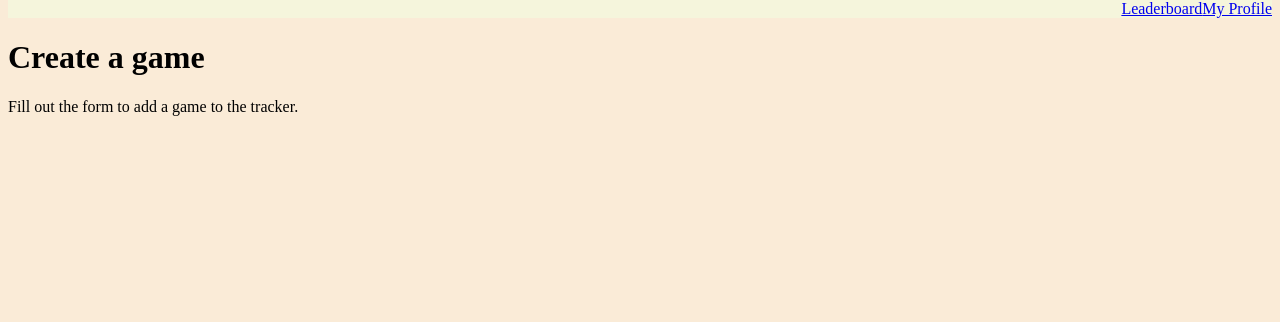
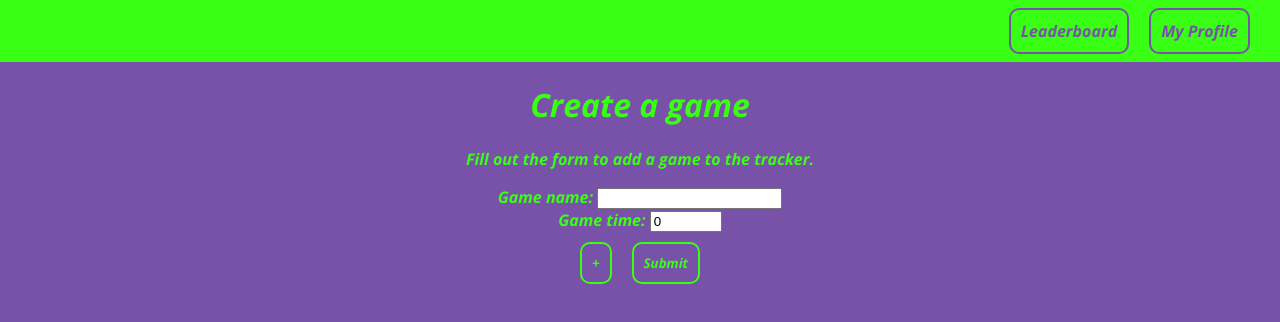
Before and after one commit to mcgoddard/gamma-gt, a React (Vite) app in the folder web_app/: page /create_game in a window 1280 px wide. Shown: the top 322 px of the page. Built offline with nearby package versions, Linux system fonts and the light colour scheme.

Commit message:
More styling and working add game page

```diff
--- a/web_app/index.css
+++ b/web_app/index.css
@@ -1,9 +1,58 @@
 body {
     background-color: antiquewhite;
     margin-top: 0px;
+    color: #39FF14;
+    background-color: #7851a9;
+    text-align: center;
+    margin: auto;
+    font-family: 'Open Sans', sans-serif;
 }
 
 .navbar {
-    background-color: beige;
+    background-color: #39FF14;
     text-align: right;
+    padding: 20px;
 }
+
+
+.button {
+    margin: 20px;
+    padding: 10px;
+    text-decoration: none;
+    background-color: #7851a9;
+    color: #39FF14;
+    border-radius: 10px;
+    border-color: #39FF14;
+    border-style: solid;
+    border-width: 2px;
+    margin: 10px;
+    font-family: 'Open Sans', sans-serif;
+}
+
+.navbar a {
+    margin: 10px;
+    padding: 10px;
+    text-decoration: none;
+    background-color: #39FF14;
+    color: #7851a9;
+    border-radius: 10px;
+    border-color: #7851a9;
+    border-style: solid;
+    border-width: 2px;
+}
+
+td a {
+    color: #39FF14;
+}
+
+table {
+    margin: 20px auto;
+}
+
+th {
+    padding: 10px;
+}
+
+td {
+    padding: 10px;
+}
--- a/web_app/index.html
+++ b/web_app/index.html
@@ -4,6 +4,8 @@
         <meta charset='UTF-8'>
         <meta name='viewport' content='width=device-width, initial-scale=1.0'>
         <title>Gamma-GT</title>
+        <link rel="preconnect" href="https://fonts.gstatic.com">
+        <link href="https://fonts.googleapis.com/css2?family=Open+Sans:ital,wght@1,700&display=swap" rel="stylesheet">
     </head>
     <body>
         <main></main>
--- a/web_app/package.json
+++ b/web_app/package.json
@@ -4,6 +4,7 @@
   "description": "The frontend of the gt-gamma service.",
   "main": "index.js",
   "scripts": {
+    "start": "./node_modules/.bin/parcel serve index.html",
     "test": "echo \"Error: no test specified\" && exit 1"
   },
   "repository": {
@@ -20,6 +21,7 @@
     "axios": "^0.21.1",
     "react": "^17.0.1",
     "react-dom": "^17.0.1",
+    "react-router": "^5.2.0",
     "react-router-dom": "^5.2.0"
   },
   "devDependencies": {
--- a/web_app/pages/CreateGame.jsx
+++ b/web_app/pages/CreateGame.jsx
@@ -1,10 +1,97 @@
-import React from 'react';
+import React, { useState } from 'react';
+import { withRouter } from 'react-router';
+import { addGame } from '../utils/api';
 
-const CreateGame = () => (
-  <>
-    <h1>Create a game</h1>
-    <p>Fill out the form to add a game to the tracker.</p>
-  </>
-);
+const CreateGame = withRouter(({ history }) => {
+  const [players, setPlayers] = useState([]);
+  const [name, setName] = useState('');
+  const [gameTime, setGameTime] = useState(0);
+  const [errors, setErrors] = useState([]);
+  const submit = async (event) => {
+    event.preventDefault();
+    const newErrors = [];
+    if (players.length < 2) {
+      newErrors.push('You must have at least 2 players.');
+    }
+    if (gameTime <= 0 || gameTime > 1440) {
+      newErrors.push('Game time must be between.');
+    }
+    if (name === '') {
+      newErrors.push('You must provide a game name.');
+    }
+    if (players.some((player) => player.name === '')) {
+      newErrors.push('All players must have a name.');
+    }
+    if (newErrors.length > 0) {
+      setErrors(newErrors);
+    } else {
+      await addGame('TheHighGround', {
+        gameTime,
+        name,
+        players,
+      });
+      history.push('/profile/TheHighGround');
+    }
+  };
+  const changeGameTime = (event) => {
+    setGameTime(event.target.value);
+  };
+  const changeGameName = (event) => {
+    setName(event.target.value);
+  };
+  const addRow = (event) => {
+    event.preventDefault();
+    const newPlayers = [...players, {
+      name: '',
+      winner: false,
+    }];
+    setPlayers(newPlayers);
+  };
+  const removeRow = (index, event) => {
+    event.preventDefault();
+    const newPlayers = [...players];
+    newPlayers.splice(index, 1);
+    setPlayers(newPlayers);
+  };
+  const changePlayerName = (index, event) => {
+    const newPlayers = [...players];
+    newPlayers[index].name = event.target.value;
+    setPlayers(newPlayers);
+  };
+  const changePlayerWinner = (index, event) => {
+    const newPlayers = [...players];
+    newPlayers[index].winner = event.target.value;
+    setPlayers(newPlayers);
+  };
+  return (
+    <>
+      <h1>Create a game</h1>
+      <p>Fill out the form to add a game to the tracker.</p>
+      <form action="#">
+        <div>
+          <label htmlFor="name">
+            <span>Game name: </span>
+            <input type="text" name="name" id="name" value={name} onChange={changeGameName} />
+          </label>
+        </div>
+        <div>
+          <label htmlFor="gameTime">
+            <span>Game time: </span>
+            <input type="number" value={gameTime} onChange={changeGameTime} min="0" max="1440" />
+          </label>
+        </div>
+        {players.map((player, index) => (
+          <div>
+            <input type="text" value={player.name} onChange={changePlayerName.bind(null, index)} />
+            <input type="checkbox" value={player.winner} onChange={changePlayerWinner.bind(null, index)} />
+            <input className="button" type="submit" onClick={removeRow.bind(null, index)} value="-" />
+          </div>
+        ))}
+        <input className="button" type="submit" onClick={addRow} value="+" />
+        <input className="button" type="submit" onClick={submit} value="Submit" />
+      </form>
+    </>
+  );
+});
 
 export default CreateGame;
--- a/web_app/pages/Leaderboard.jsx
+++ b/web_app/pages/Leaderboard.jsx
@@ -30,7 +30,7 @@ const Leaderboard = () => {
         </thead>
         <tbody>
           {topScorers.map((scorer) => (
-            <tr>
+            <tr key={scorer.name}>
               <td>
                 <Link to={`/profile/${scorer.name}`}>{scorer.name}</Link>
               </td>
@@ -54,11 +54,11 @@ const Leaderboard = () => {
         </thead>
         <tbody>
           {mostPlayed.map((player) => (
-            <tr>
+            <tr key={player.name}>
               <td>
                 <Link to={`/profile/${player.name}`}>{player.name}</Link>
               </td>
-              <td>{player.games_played}</td>
+              <td>{player.gamesPlayed}</td>
             </tr>
           ))}
         </tbody>
--- a/web_app/pages/Profile.jsx
+++ b/web_app/pages/Profile.jsx
@@ -1,5 +1,5 @@
 import React, { useState, useEffect } from 'react';
-import { useParams } from 'react-router-dom';
+import { useParams, Link } from 'react-router-dom';
 import { getGamesForPlayer } from '../utils/api';
 
 const Profile = () => {
@@ -16,7 +16,6 @@ const Profile = () => {
   return (
     <>
       <h1>{username}</h1>
-      <p>This is a users profile.</p>
       <h2>Games</h2>
       {loadedGames && (
       <table>
@@ -27,10 +26,11 @@ const Profile = () => {
           </tr>
         </thead>
         <tbody>
-          {games.map((game) => (
-            <tr>
+          {games.map((game, index) => (
+            // eslint-disable-next-line react/no-array-index-key
+            <tr key={index}>
               <td>{game.name}</td>
-              <td>{game.time_played}</td>
+              <td>{game.timePlayed}</td>
             </tr>
           ))}
         </tbody>
@@ -39,6 +39,9 @@ const Profile = () => {
       {!loadedGames && (
         <p>Loading</p>
       )}
+      <Link to="/create_game" className="button">
+        Add game
+      </Link>
     </>
   );
 };
--- a/web_app/utils/api.js
+++ b/web_app/utils/api.js
@@ -1,21 +1,25 @@
 import Axios from 'axios';
 
+const BASE_URL = 'http://localhost:3000';
+
 export const getTopScorers = async () => {
-  const scorers = await Axios.get('http://localhost:3000/top_scorers');
+  const scorers = await Axios.get(`${BASE_URL}/top_scorers`);
   return scorers.data;
 };
 
 export const getMostGamesPlayed = async () => {
-  const players = await Axios.get('http://localhost:3000/most_games_played');
+  const players = await Axios.get(`${BASE_URL}/most_games_played`);
   return players.data;
 };
 
 export const getGamesForPlayer = async (username) => {
-  const games = await Axios.get(`http://localhost:3000/player/${username}/games`);
+  const games = await Axios.get(`${BASE_URL}/player/${username}/games`);
   if (games.status < 300) {
     return games.data;
   }
   return [];
 };
 
-export const addGame = async (game) => {};
+export const addGame = async (playerName, game) => {
+  await Axios.post(`${BASE_URL}/player/${playerName}/games`, game);
+};
```
Also changed, not shown: 2 other files (tests, documents, lock files or other folders).
